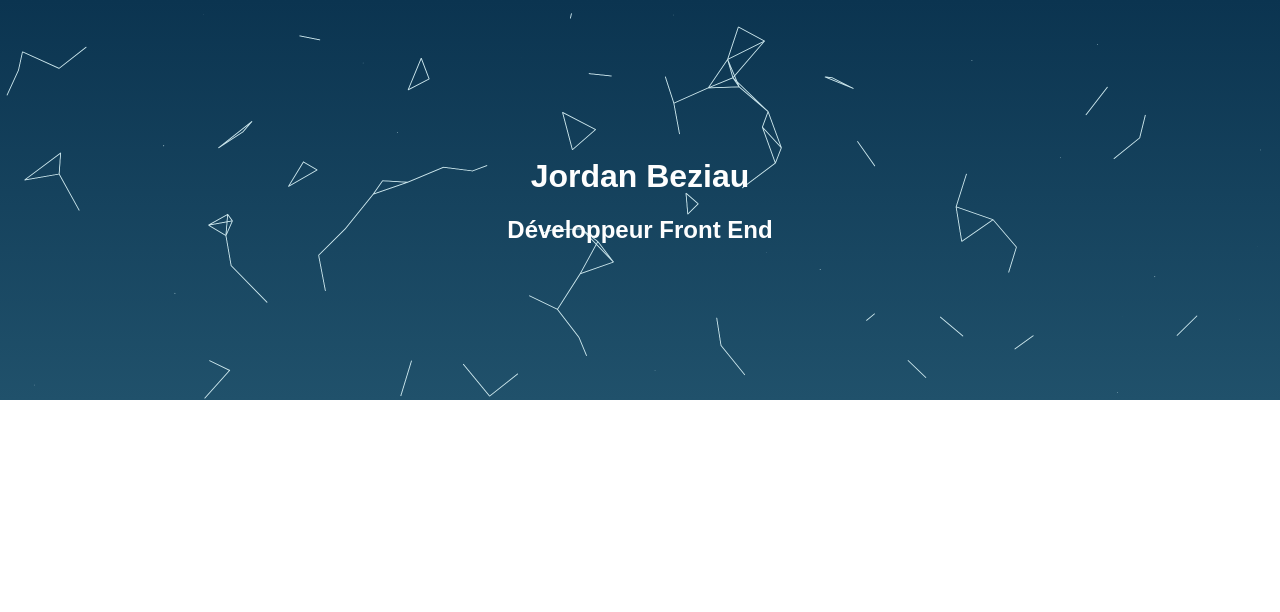
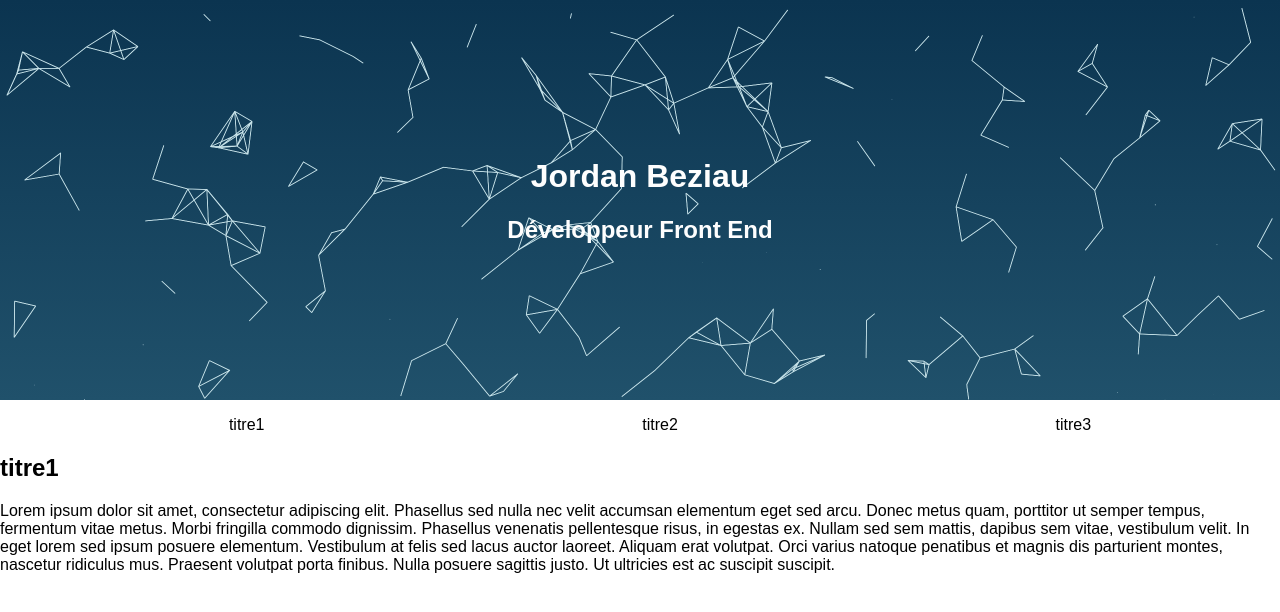
Before and after one commit to JordanBeziau/my-website, a React (Create React App) app: page / in a window 1280 px wide. Shown: the top 612 px of the page. Built offline with nearby package versions, Linux system fonts and the light colour scheme.

Commit message:
Set up MyCareer componants

```diff
--- a/src/App.css
+++ b/src/App.css
@@ -18,3 +18,15 @@ canvas {
   height: 100%;
   position: absolute;
 }
+
+.select-period {
+  display: flex;
+  flex-direction: row;
+  flex-wrap: wrap;
+  justify-content: space-around;
+  list-style: none;
+}
+
+.hide {
+  display: none;
+}
--- a/src/App.js
+++ b/src/App.js
@@ -2,6 +2,7 @@ import React, { Component } from 'react'
 import './App.css'
 import HeaderMainContent from './HeaderMainContent'
 import CanvasHeader from './CanvasHeader'
+import MyCareer from './MyCareer'
 
 class App extends Component {
   render() {
@@ -11,6 +12,7 @@ class App extends Component {
           <HeaderMainContent className="App-header-content-wrap" />
           <CanvasHeader />
         </div>
+        <MyCareer />
       </div>
     )
   }
--- a/src/CanvasHeader.js
+++ b/src/CanvasHeader.js
@@ -1,6 +1,10 @@
 import React, { Component } from 'react'
 
 class CanvasHeader extends Component {
+  state = {
+    deviceWidth: window.innerWidth
+  }
+
   // properties
   properties = {
     color: '#cae5eb',
@@ -18,9 +22,9 @@ class CanvasHeader extends Component {
 
     ctx.scale(2,2)
 
-    canvas.width = window.innerWidth * 2
+    canvas.width = this.state.deviceWidth * 2
     canvas.height = header.offsetHeight * 2
-    canvas.style.width = window.innerWidth+'px'
+    canvas.style.width = this.state.deviceWidth+'px'
     canvas.style.height = header.offsetHeight+'px'
     canvas.style.display = 'block'
 
@@ -104,10 +108,13 @@ class CanvasHeader extends Component {
       dot.animate()
     }
     createDots()
+    console.log(this.properties.numParticles)
   }
 
   setParticulesNumber() {
-    return Math.round(window.innerWidth * 0.1042)
+    let add = 1
+
+    return Math.round(this.state.deviceWidth * 0.2 * add)
   }
 
   render() {
--- /dev/null
+++ b/src/DisplayItem.js
@@ -0,0 +1,32 @@
+import React, {  Component  } from 'react'
+
+class DisplayItem extends Component {
+  state = {
+    display : false
+  }
+  componentDidMount() {
+    this.isSelected(this.props.selectedItem)
+  }
+  componentWillReceiveProps(nextProps) {
+    this.isSelected(nextProps.selectedItem)
+  }
+
+  isSelected = item => {
+    item == this.props.content.id ?
+      this.setState({ display : true }) :
+      this.setState({ display : false })
+  }
+
+  render() {
+    const { title, content } = this.props.content
+
+    return (
+      <div className={ !this.state.display && ('hide') }>
+        <h2>{ title }</h2>
+        <div>{ content }</div>
+      </div>
+    )
+  }
+}
+
+export default DisplayItem
--- /dev/null
+++ b/src/DisplayPeriod.js
@@ -0,0 +1,22 @@
+import React, { Component } from 'react'
+import DisplayItem from './DisplayItem'
+
+class DisplayPeriod extends Component {
+  render() {
+    return (
+      <div>
+        {
+          this.props.content.careerItems.map(item =>
+            <DisplayItem
+              key={ item.id }
+              content={ item }
+              selectedItem={ this.props.selectedItem }
+            />
+          )
+        }
+      </div>
+    )
+  }
+}
+
+export default DisplayPeriod
--- /dev/null
+++ b/src/MyCareer.js
@@ -0,0 +1,24 @@
+import React, { Component } from 'react'
+import SelectPeriod from './SelectPeriod'
+import DisplayPeriod from './DisplayPeriod'
+import data from './content/careerItems.js'
+//const data = require('./content/careerItems')
+
+class MyCareer extends Component {
+  state = {
+    selectedId : 1
+  }
+  getSelectedItem = selectedId => {
+    this.setState({ selectedId })
+  }
+  render() {
+    return(
+      <div>
+        <SelectPeriod content={ data } selectedItem={ this.getSelectedItem } />
+        <DisplayPeriod content={ data } selectedItem={ this.state.selectedId } />
+      </div>
+    )
+  }
+}
+
+export default MyCareer
--- /dev/null
+++ b/src/SelectItem.js
@@ -0,0 +1,20 @@
+import React, { Component } from 'react'
+
+class SelectItem extends Component {
+  selectedItem = event => {
+    const item = event.target.getAttribute('data-id')
+    return this.props.selectedItem(item)
+  }
+  render() {
+    return (
+      <li
+        data-id={ this.props.dataId }
+        onClick={ this.selectedItem }
+      >
+        { this.props.contentTitle }
+      </li>
+    )
+  }
+}
+
+export default SelectItem
--- /dev/null
+++ b/src/SelectPeriod.js
@@ -0,0 +1,22 @@
+import React, { Component } from 'react'
+import SelectItem from './SelectItem'
+
+class SelectPeriod extends Component {
+  selectedItem = item => this.props.selectedItem(item)
+  render() {
+    return (
+      <ul className="select-period">
+        { this.props.content.careerItems.map(item =>
+          <SelectItem
+            key={ item.id }
+            contentTitle={ item.title }
+            dataId={ item.id }
+            selectedItem= { this.selectedItem }
+          />
+        ) }
+      </ul>
+    )
+  }
+}
+
+export default SelectPeriod
--- /dev/null
+++ b/src/content/careerItems.js
@@ -0,0 +1,20 @@
+export default  {
+  'careerItems':
+  [
+    {
+      'id': 1,
+      'title': 'titre1',
+      'content': 'Lorem ipsum dolor sit amet, consectetur adipiscing elit. Phasellus sed nulla nec velit accumsan elementum eget sed arcu. Donec metus quam, porttitor ut semper tempus, fermentum vitae metus. Morbi fringilla commodo dignissim. Phasellus venenatis pellentesque risus, in egestas ex. Nullam sed sem mattis, dapibus sem vitae, vestibulum velit. In eget lorem sed ipsum posuere elementum. Vestibulum at felis sed lacus auctor laoreet. Aliquam erat volutpat. Orci varius natoque penatibus et magnis dis parturient montes, nascetur ridiculus mus. Praesent volutpat porta finibus. Nulla posuere sagittis justo. Ut ultricies est ac suscipit suscipit.'
+    },
+    {
+      'id': 2,
+      'title': 'titre2',
+      'content': 'Phasellus rutrum vestibulum elit, et egestas arcu feugiat eu. Aliquam efficitur enim et est auctor efficitur. Etiam dictum, erat id pulvinar mattis, odio justo molestie urna, sit amet ullamcorper erat erat et mauris. Suspendisse facilisis turpis justo, et placerat ligula pharetra non. Mauris vulputate erat eget libero fringilla bibendum. Donec eget venenatis purus, sed malesuada sapien. Suspendisse cursus purus non ultricies dapibus. Aliquam placerat molestie nisl. Quisque at vestibulum leo. Donec nibh sapien, tincidunt id est viverra, convallis mattis lectus. Proin semper velit et ullamcorper elementum.'
+    },
+    {
+      'id': 3,
+      'title': 'titre3',
+      'content': 'Ut lobortis aliquam lacus non laoreet. Nunc cursus volutpat orci a venenatis. Praesent finibus ipsum vel eros tincidunt imperdiet. Curabitur tempor turpis eu bibendum convallis. Cras sapien turpis, vehicula sed erat nec, blandit iaculis libero. Sed egestas mollis commodo. Integer id purus mi. Sed ante enim, varius scelerisque risus id, sagittis vehicula risus. Nunc tempus erat ut finibus dapibus.'
+    }
+  ]
+}
```
